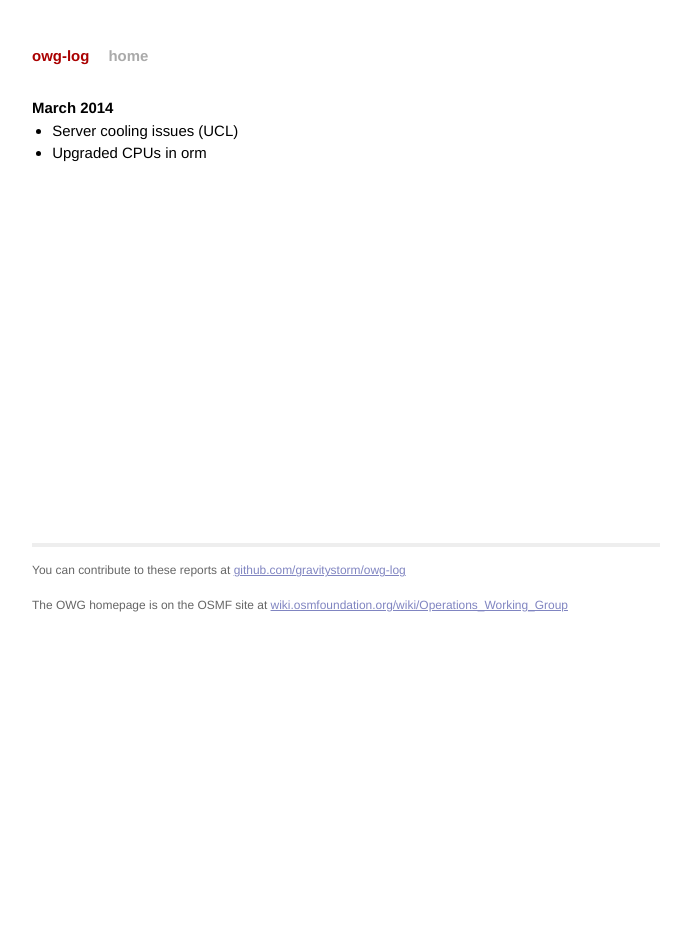
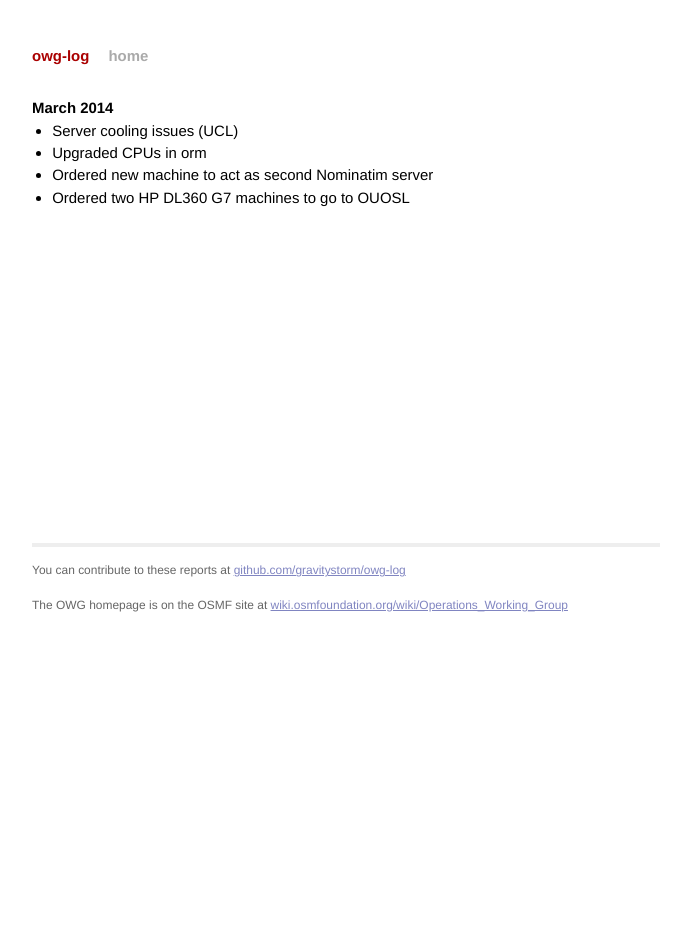
Before and after one commit to openstreetmap/owg-website, a Jekyll site: the page built from _posts/2014-03-01-march.md, in a window 1280 px wide. Shown: the whole page, without its empty margins (294-985 px from the left). Built offline with Jekyll 4.4.1, drawn with Linux system fonts in a browser that asks for light colours; Markdown is read by kramdown in place of the engine named in the settings.

Commit message:
Document new machines ordered

```diff
--- a/_posts/2014-03-01-march.md
+++ b/_posts/2014-03-01-march.md
@@ -6,3 +6,5 @@ date:   2014-03-31 23:59:59
 
 * Server cooling issues (UCL)
 * Upgraded CPUs in orm
+* Ordered new machine to act as second Nominatim server
+* Ordered two HP DL360 G7 machines to go to OUOSL
```
